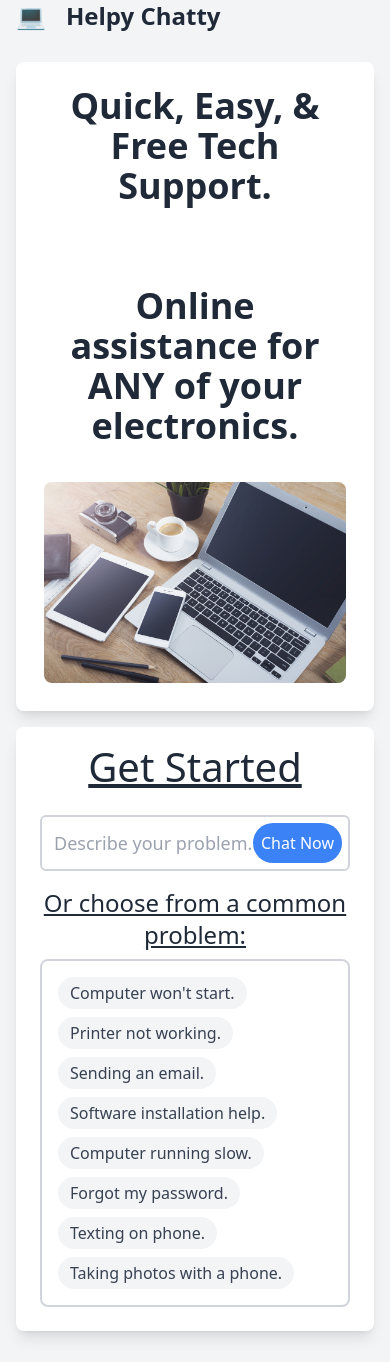
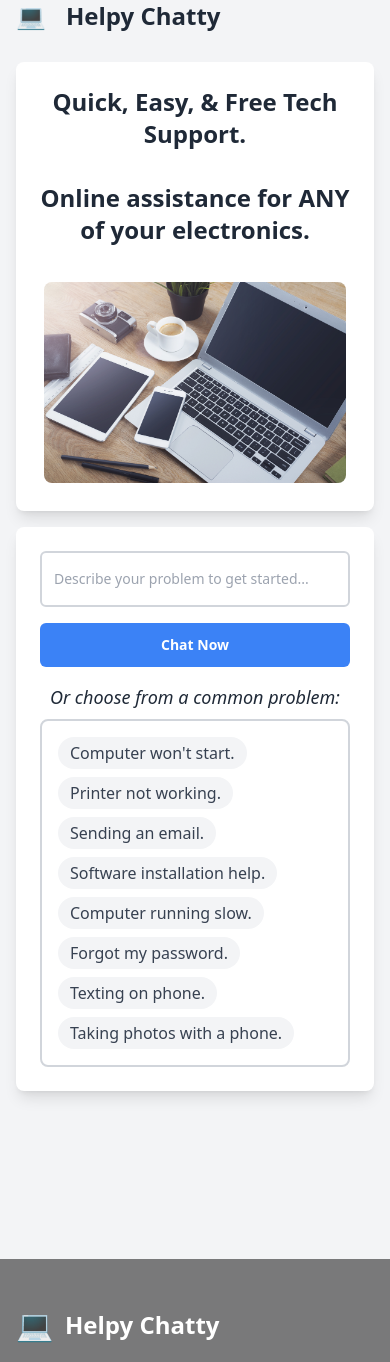
Before and after one commit to Dev-Harold/helpy-chatty, a Next.js app: page / in a window 390 px wide. Shown: the top 1362 px of the page. Built offline with nearby package versions, Linux system fonts and the light colour scheme.

Commit message:
Added text area (#1)

```diff
--- a/src/app/page.tsx
+++ b/src/app/page.tsx
@@ -2,7 +2,7 @@
 
 import Navbar from '@/components/Navbar'
 import Footer from '@/components/Footer'
-import { useState } from 'react'
+import { useState, useRef, useEffect } from 'react'
 import { v4 as uuidv4 } from 'uuid'
 import { useRouter } from 'next/navigation'
 import Image from 'next/image'
@@ -15,6 +15,26 @@ type QuickAction = {
 export default function Home() {
   const router = useRouter()
   const [message, setMessage] = useState('')
+  const textareaRef = useRef<HTMLTextAreaElement>(null)
+
+  // Auto-expand textarea up to 3 lines, then scroll
+  useEffect(() => {
+    if (textareaRef.current) {
+      const textarea = textareaRef.current
+      textarea.style.height = 'auto'
+      const computed = window.getComputedStyle(textarea)
+      let lineHeight = parseFloat(computed.lineHeight)
+      if (isNaN(lineHeight)) lineHeight = 28 // fallback for text-lg + leading-[28px]
+      const paddingTop = parseFloat(computed.paddingTop)
+      const paddingBottom = parseFloat(computed.paddingBottom)
+      const borderTop = parseFloat(computed.borderTopWidth)
+      const borderBottom = parseFloat(computed.borderBottomWidth)
+      const maxLines = 2
+      const maxHeight = lineHeight * maxLines + paddingTop + paddingBottom + borderTop + borderBottom
+      textarea.style.height = Math.min(textarea.scrollHeight, maxHeight) + 'px'
+      textarea.style.overflowY = textarea.scrollHeight > maxHeight ? 'auto' : 'hidden'
+    }
+  }, [message])
 
   const quickActions: QuickAction[] = [
     { short: "Computer won't start.", long: "My computer won't start. Can you help?" },
@@ -42,13 +62,10 @@ export default function Home() {
       <main className="pt-[30px] px-4 min-h-screen bg-gray-100">
         <div className="max-w-7xl mx-auto">
           <div className="bg-white rounded-lg shadow-lg p-6 mb-4">
-            <div className="flex flex-col lg:flex-row items-center justify-between min-h-[500px]">
+            <div className="flex flex-col lg:flex-row items-center justify-between">
               <div className="text-center flex-1 mb-6 lg:mb-0">
-                <h2 className="text-4xl font-bold text-gray-800 mb-2">Quick, Easy, & Free Tech Support.</h2>
-                <br />
-                <br />
-                <br />
-                <h2 className="text-4xl font-bold text-gray-800 mb-2">Online assistance for ANY of your electronics.</h2>
+                <h2 className="text-2xl font-bold text-gray-800 mb-2 md:text-4xl mb-8 md:mb-16">Quick, Easy, & Free Tech Support.</h2>
+                <h2 className="text-2xl font-bold text-gray-800 mb-2 md:text-4xl">Online assistance for ANY of your electronics.</h2>
               </div>
               <div className="image-container block flex-shrink-0 lg:ml-6 m-1">
                 <Image
@@ -62,22 +79,21 @@ export default function Home() {
             </div>
           </div>
 
-
           <form onSubmit={handleSubmit} className="bg-white rounded-lg shadow-lg p-6">
-            <h2 className="text-2xl text-gray-800 mb-2 text-center underline" style={{ fontSize: '2.5rem' }}>Get Started</h2>
-            <br />
-            <div className="relative">
-              <input
-                type="text"
+            <div className="flex flex-col md:flex-row gap-4">
+              <textarea
+                ref={textareaRef}
                 value={message}
                 onChange={(e) => setMessage(e.target.value)}
-                placeholder="Describe your problem..."
-                className="w-full p-3 pr-12 border-2 border-gray-300 rounded-md focus:outline-none focus:border-blue-500 text-lg"
+                placeholder="Describe your problem to get started..."
+                className="flex-1 w-full p-3 border-2 border-gray-300 rounded-md focus:outline-none focus:border-blue-500 text-sm md:text-lg resize-none leading-[28px]"
                 required
+                rows={1}
+                style={{ height: undefined }}
               />
               <button
                 type="submit"
-                className="absolute right-2 top-1/2 -translate-y-1/2 bg-blue-500 hover:bg-blue-600 text-white p-2 rounded-full transition-colors"
+                className="md:w-auto w-full bg-blue-500 hover:bg-blue-600 text-white p-3 rounded-md transition-colors text-sm md:text-lg font-semibold whitespace-nowrap"
                 aria-label="Send message"
               >
                 Chat Now
@@ -85,7 +101,7 @@ export default function Home() {
             </div>
 
             <div className="mt-4">
-              <h1 className="text-2xl text-gray-800 mb-2 text-center underline"  style={{ fontSize: '1.5rem' }}>Or choose from a common problem:</h1>
+              <h1 className="text-lg italic  md:text-2xl text-gray-800 mb-2 text-center">Or choose from a common problem:</h1>
               <div className="flex flex-wrap gap-2 border-2 border-gray-300 rounded-lg p-4">
                 {quickActions.map((action) => (
                   <button
```
